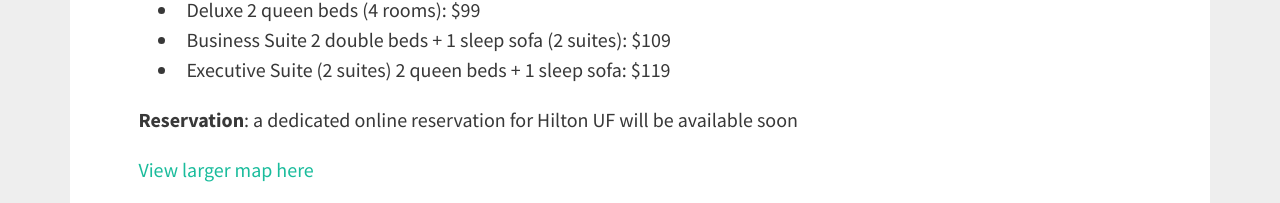
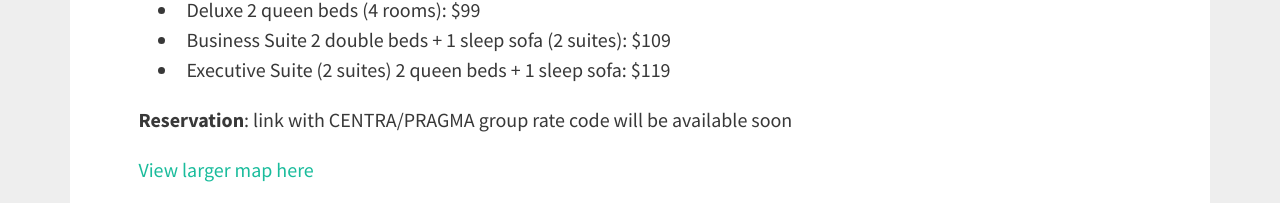
Before and after one commit to hmchou56/centra8, a Jekyll site: the page built from centra2/venue.md, in a window 1280 px wide. Shown: the part 1142-1345 px from the top of the page. Built offline with Jekyll 4.4.1, drawn with Linux system fonts in a browser that asks for light colours; nearby versions of some CDN libraries; grey boxes are pictures that could not be loaded.

Commit message:
edited verbiage

```diff
--- a/_includes/venue2017.md
+++ b/_includes/venue2017.md
@@ -24,7 +24,7 @@
 * Business Suite 2 double beds + 1 sleep sofa (2 suites): $109
 * Executive Suite (2 suites) 2 queen beds + 1 sleep sofa: $119
 
-<strong>Reservation</strong>: a dedicated online reservation for Hilton UF will be available soon
+<strong>Reservation</strong>: link with CENTRA/PRAGMA group rate code will be available soon
 
 <a href="https://goo.gl/AjSyvS" target="_blank">View larger map here</a>
 <iframe src="https://www.google.com/maps/d/embed?mid=1y8tewMB7Ku4CbS0yLdHUf7iQ4JU" width="640" height="480"></iframe>
```
